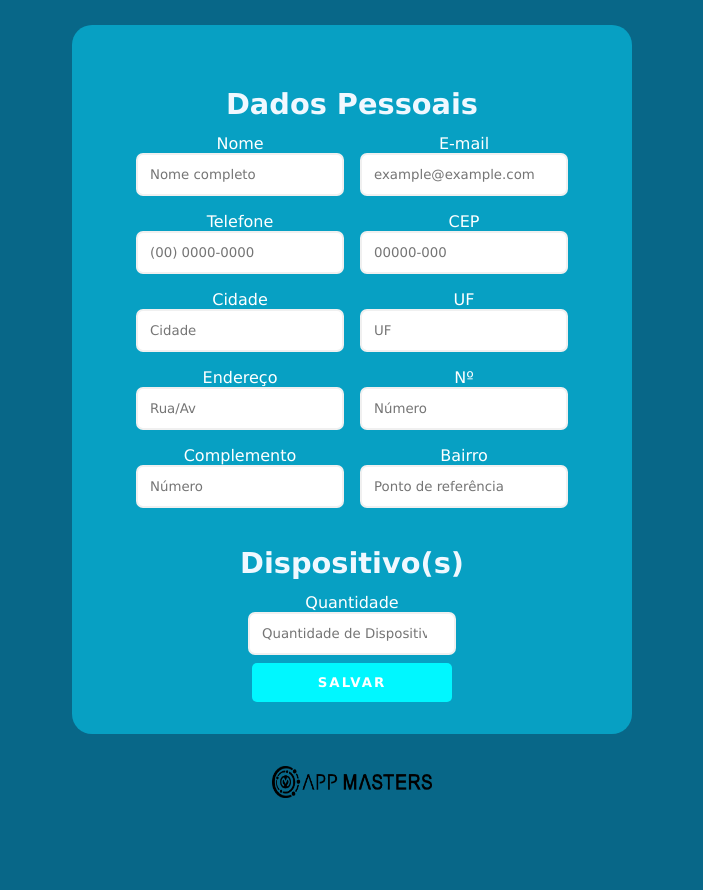
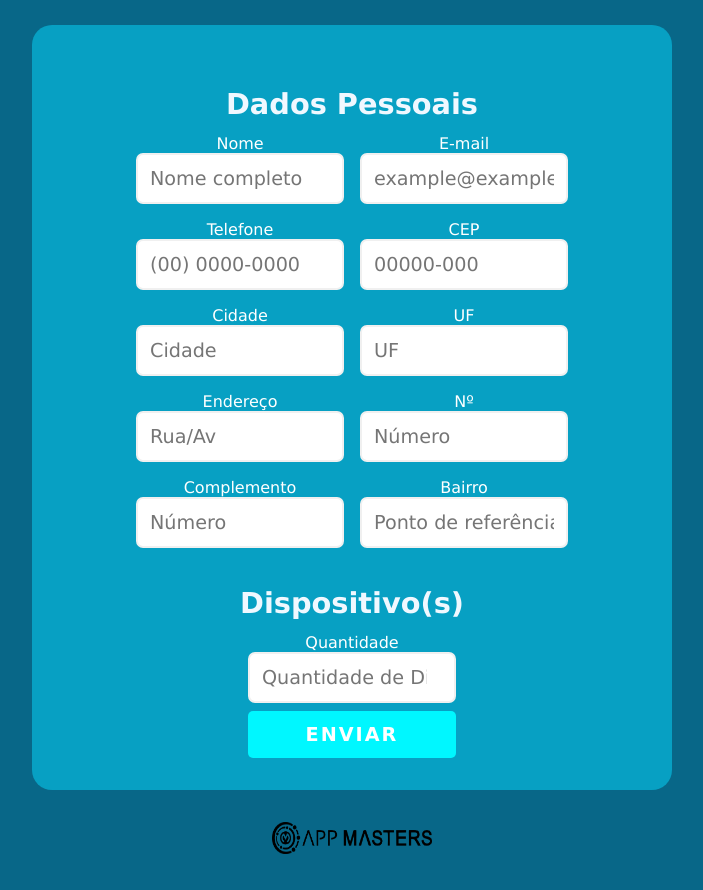
Before and after one commit to brenomorais-ti/doacao-computatores, a Next.js app: page / in a window 1280 px wide. Shown: the part 240-1130 px from the top of the page, without its empty margins (288-991 px from the left). Before the commit the page ends 1074 px from the top, so only its background shows below. Built offline with nearby package versions, Linux system fonts and the light colour scheme.

Commit message:
evidenciar compos obrigatorios retornados pela API

```diff
--- a/src/components/Input/index.jsx
+++ b/src/components/Input/index.jsx
@@ -1,19 +1,13 @@
 
-const Input = (props) => {
+const Input = ({marked, ...props}) => {
   return (
     <div className='wrapper-input'>
       <legend>{props.label}</legend>
       <input
         min={0}
-        size={props.size}
-        value={props.value}
-        type={props.type}
-        placeholder={props.placeholder}
-        name={props.name}
-        onChange={props.onChange}
-        onInput={props.onInput}
-        onBlur={props.onBlur}
-        required={props.required} />
+        style={{borderColor: marked ? "red" : "#f0f0f0"}}
+        {...props}
+      />
     </div>
   )
 }
--- a/src/components/Select/index.jsx
+++ b/src/components/Select/index.jsx
@@ -1,15 +1,12 @@
-const Select = (props) => {
+const Select = ({items, ...props}) => {
   return (
     <div className='wrapper-input'>
       <legend>{props.label}</legend>
       <select
-        type={props.type}
-        name={props.name}
-        onChange={props.onChange}
-        required={props.required}>
+        {...props}>
 
         <option value=""> - Selecione - </option>
-        {props.items.map((item, index) => (
+        {items.map((item, index) => (
           <option value={item.value} >
             {item.name}
           </option>))}
--- a/src/pages/_app.js
+++ b/src/pages/_app.js
@@ -1,6 +1,7 @@
 import '../styles/globals.css'
 import '../styles/Menu.module.css'
 import '../styles/Instituicoes.module.css'
+import '../styles/Button.module.css'
 
 function MyApp({ Component, pageProps }) {
   return <Component {...pageProps} />
--- a/src/pages/index.js
+++ b/src/pages/index.js
@@ -5,28 +5,45 @@ import Input from '../components/Input'
 import Select from '../components/Select'
 import axios from 'axios'
 import menu from '../styles/Menu.module.css'
+import button from '../styles/Button.module.css'
+
 
 export default function Home() {
  //onde a magica acontece rsrsr
-  const onSubmit = () => {
+  const onSubmit = async (e) => {
+    e.preventDefault()
     const payload = {...form, devices: [...device]} //junção do form com o devices
-
-    axios.post('https://doar-computadores-rafael.herokuapp.com/donation', payload)
-    .then(response => {
-      swal ( "Ok" ,  "Enviado com sucesso!!!" ,  "success" )
-      console.log(response.data)
-    })
-    .catch((error) => {
+    for (const campo in payload){
+      if(payload[campo] === ""){
+        delete payload[campo]
+      }
+    }
+    try {
+      const response = await axios.post('https://doar-computadores-rafael.herokuapp.com/donation', payload)
+      await swal ( "Ok" ,  "Enviado com sucesso!!!" ,  "success" )
+      window.location.reload()
+    } catch (error) {
         console.log(error)
         if(error.response.status == 400)
-        if(Array.isArray(error.response.data.missingFields)){
-          swal ( "Preencha todos os campos!" , error.response.data.missingFields.join(', '),  "error" )
+          if(Array.isArray(error.response.data.requiredFields)){
+           const newRequiredFields = {...requiredFields}
+           const response = error.response.data.requiredFields
+           for (let field of response){ // marca todos os campos obrigatorios vazios
+              newRequiredFields[field] = true
+           }
+           for (let field in newRequiredFields){ //desmarca todos os campos preenchidos
+            if (!response.includes(field)){
+              newRequiredFields[field] = false
+            }
+          }
+          setRequiredFilds(newRequiredFields)
+          swal ( "Preencha todos os campos!" , error.response.data.requiredFields.join(', '),  "error" )
           } else {
             swal ( "Ops" , error.response.data.errorMessage,  "error" )
           }
           if(error.response.status == (500 || 501))
             swal ("Ops", "O servidor falhou em responder. Tente mais tarde.",  "error" )
-    })
+      }
   }
 
 //equipamentos
@@ -64,10 +81,8 @@ export default function Home() {
   //a verificação é somente para os campos email e complemento
   function setList (value, name){
     const newForm = {...form}
-    if (value !== ""){
       newForm[name]=value
       setForm(newForm)
-    }
   }
 
   //Device
@@ -101,6 +116,18 @@ export default function Home() {
       })
       .catch(() => alert("CEP invalido"))
 }
+//para controle dos campos obrigatorios
+const [requiredFields, setRequiredFilds] = useState({
+  name: false,
+  phone: false,
+  zip: false,
+  city: false,
+  state: false,
+  streetAddress: false,
+  number: false,
+  neighborhood: false,
+  deviceCount: false
+})
 
   return (
     <main>
@@ -133,10 +160,10 @@ export default function Home() {
 
         <section>
           <h3>Dados Pessoais</h3>
-          <form className="form">
+          <form className="form" onSubmit={onSubmit}>
             <div className="row">
               <Input
-                required
+                marked={requiredFields.name}
                 label={'Nome'}
                 name={'name'}
                 type={'text'}
@@ -155,7 +182,7 @@ export default function Home() {
 
             <div className="row">
               <Input
-                required
+                marked={requiredFields.phone}
                 label={'Telefone'}
                 name={'phone'}
                 type={'text'}
@@ -164,7 +191,7 @@ export default function Home() {
                   setList(value, name)}} />
 
               <Input
-                required
+                marked={requiredFields.zip}
                 label={'CEP'}
                 name={'zip'}
                 type={'text'}
@@ -176,7 +203,7 @@ export default function Home() {
 
             <div className="row">
               <Input
-                required
+                marked={requiredFields.city}
                 value={form.city}
                 label={'Cidade'}
                 name={'city'}
@@ -186,7 +213,7 @@ export default function Home() {
                   setList(value, name)}} />
 
               <Input
-                required
+                marked={requiredFields.state}
                 size={2}
                 value={form.state}
                 label={'UF'}
@@ -199,7 +226,7 @@ export default function Home() {
 
             <div className="row">
               <Input
-                required
+                marked={requiredFields.streetAddress}
                 value={form.streetAddress}
                 label={'Endereço'}
                 name={'streetAddress'}
@@ -209,7 +236,7 @@ export default function Home() {
                   setList(value, name)}} />
 
               <Input
-                required
+                marked={requiredFields.number}
                 size={5}
                 label={'Nº'}
                 name={'number'}
@@ -221,7 +248,6 @@ export default function Home() {
 
             <div className="row">
               <Input
-                required
                 label={'Complemento'}
                 name={'complement'}
                 type={'text'}
@@ -230,7 +256,7 @@ export default function Home() {
                   setList(value, name)}} />
 
               <Input
-                required
+                marked={requiredFields.neighborhood}
                 value={form.neighborhood}
                 label={'Bairro'}
                 name={'neighborhood'}
@@ -243,7 +269,7 @@ export default function Home() {
             <h3>Dispositivo(s)</h3>
             <div className="row">
               <Input
-                  required
+                  marked={requiredFields.deviceCount}
                   size={3}
                   label={'Quantidade'}
                   name={'deviceCount'}
@@ -260,7 +286,6 @@ export default function Home() {
                     <h4>Dispositivo</h4>
 
                     <Select
-                      required
                       label={'Tipo'}
                       name={'type'}
                       type={'text'}
@@ -269,7 +294,6 @@ export default function Home() {
                         deviceUpdate(value, name, index)}}/>
 
                     <Select
-                      required
                       label={'Estado'}
                       name={'condition'}
                       type={'text'}
@@ -279,10 +303,11 @@ export default function Home() {
                   </div>)
                 )
               }
+            <input className={button.button} type="submit"
+              value="enviar"
+            />
           </form>
-          <button className='button' onClick={onSubmit}>
-              SALVAR
-            </button>
+
         </section>
 
         <div className='image'>
--- /dev/null
+++ b/src/styles/Button.module.css
@@ -0,0 +1,44 @@
+.button {
+    padding: 12px 30px;
+    border: none;
+    position: relative;
+    cursor: pointer;
+    box-sizing: border-box;
+    overflow: hidden;
+    background: #3f3f3f;
+    border-radius: 5px;
+    min-width: 200px;
+    color: #fff;
+    z-index: 0;
+    text-transform: uppercase;
+    letter-spacing: 2px;
+    transition: all 0.3s;
+    font-weight: 600;
+}
+
+.button::before {
+    content: '';
+    position: absolute;
+    display: block;
+    top: 0;
+    left: -50px;
+    width: 70%;
+    height: 100%;
+    background: linear-gradient(
+        90deg, transparent,
+        #ffffff75, transparent
+    );
+    transition: all 1s;
+    z-index: -1;
+    transform: translateX(-120px)
+    skew(-10deg);
+}
+
+.button:hover::before {
+    transform: translate(300px)
+                skew(-10deg);
+}
+
+.button {
+    background: #00f7ff;
+}
--- a/src/styles/globals.css
+++ b/src/styles/globals.css
@@ -65,6 +65,7 @@ input {
     padding: 12px;
     border: 2px solid #f0f0f0;
     border-radius: 7px;
+    font-size: 1.2rem;
 }
 
 select {
@@ -72,51 +73,7 @@ select {
     padding: 12px;
     border: 1px solid #07A0C3;
     border-radius: 7px;
-}
-
-button {
-    padding: 12px 30px;
-    border: none;
-    position: relative;
-    cursor: pointer;
-    box-sizing: border-box;
-    overflow: hidden;
-    background: #3f3f3f;
-    border-radius: 5px;
-    min-width: 200px;
-    color: #fff;
-    z-index: 0;
-    text-transform: uppercase;
-    letter-spacing: 2px;
-    transition: all 0.3s;
-    font-weight: 600;
-}
-
-button::before {
-    content: '';
-    position: absolute;
-    display: block;
-    top: 0;
-    left: -50px;
-    width: 70%;
-    height: 100%;
-    background: linear-gradient(
-        90deg, transparent,
-        #ffffff75, transparent
-    );
-    transition: all 1s;
-    z-index: -1;
-    transform: translateX(-120px)
-    skew(-10deg);
-}
-
-button:hover::before {
-    transform: translate(300px)
-                skew(-10deg);
-}
-
-button {
-    background: #00f7ff;
+    font-size: 1.2rem;
 }
 
 .row {
@@ -156,11 +113,13 @@ button {
     input {
         width: 11rem;
         height: 2rem;
+        font-size: 0.7rem;
     }
 
     select {
         width: 12rem;
-        height: 2rem;
+        height: 2.35rem;
+        font-size: 0.7rem;
     }
 
     section h3 {
@@ -187,11 +146,13 @@ button {
     input {
         width: 13rem;
         height: 2.1rem;
+        font-size: 0.7rem;
     }
 
     select {
         width: 14rem;
-        height: 2.1rem;
+        height: 2.4rem;
+        font-size: 0.7rem;
     }
 
     section h3 {
@@ -213,6 +174,7 @@ button {
     input {
         width: 14rem;
         height: 2.2rem;
+        font-size: 0.7rem;
     }
 
     .row {
@@ -221,7 +183,8 @@ button {
 
     select {
         width: 14rem;
-        height: 2.2rem;
+        height: 2.4rem;
+        font-size: 0.7rem;
     }
 
     main .image-logo img {
@@ -240,6 +203,7 @@ button {
     input {
         width: 15rem;
         height: 2.4rem;
+        font-size: 0.8rem;
     }
 
     .row {
@@ -248,7 +212,8 @@ button {
 
     select {
         width: 17rem;
-        height: 2.4rem;
+        height: 2.5rem;
+        font-size: 0.8rem;
     }
 
     main .image-logo img {
@@ -266,6 +231,7 @@ button {
     input {
         width: 15rem;
         height: 2.5rem;
+        font-size: 1rem;
     }
 
     .row {
@@ -274,6 +240,7 @@ button {
 
     select {
         width: 18rem;
+        font-size: 1rem;
     }
 
     main .image-logo img {
@@ -301,7 +268,7 @@ button {
 /*DESKTOP-S*/
 @media (min-width: 1024px) and (max-width: 1439px) {
     section {
-        width: 35rem;
+        width: 40rem;
     }
 
     input {
@@ -316,7 +283,7 @@ button {
 /*DESKTOP-M*/
 @media (min-width: 1440px) and (max-width: 1799px) {
     section {
-        width: 40rem;
+        width: 45rem;
     }
 
     input {
@@ -331,7 +298,7 @@ button {
 /*DESKTOP-L*/
 @media (min-width: 1800px) {
     section {
-        width: 40rem;
+        width: 50rem;
     }
 
     input {
```
Lines whose indentation alone changed are shown as unchanged.
